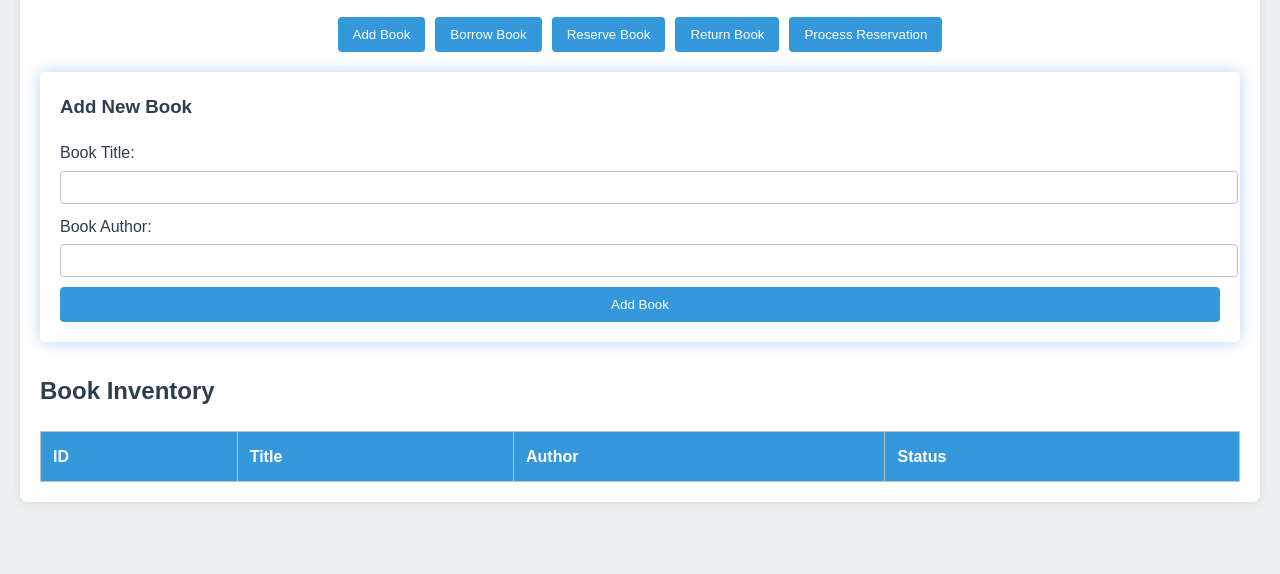
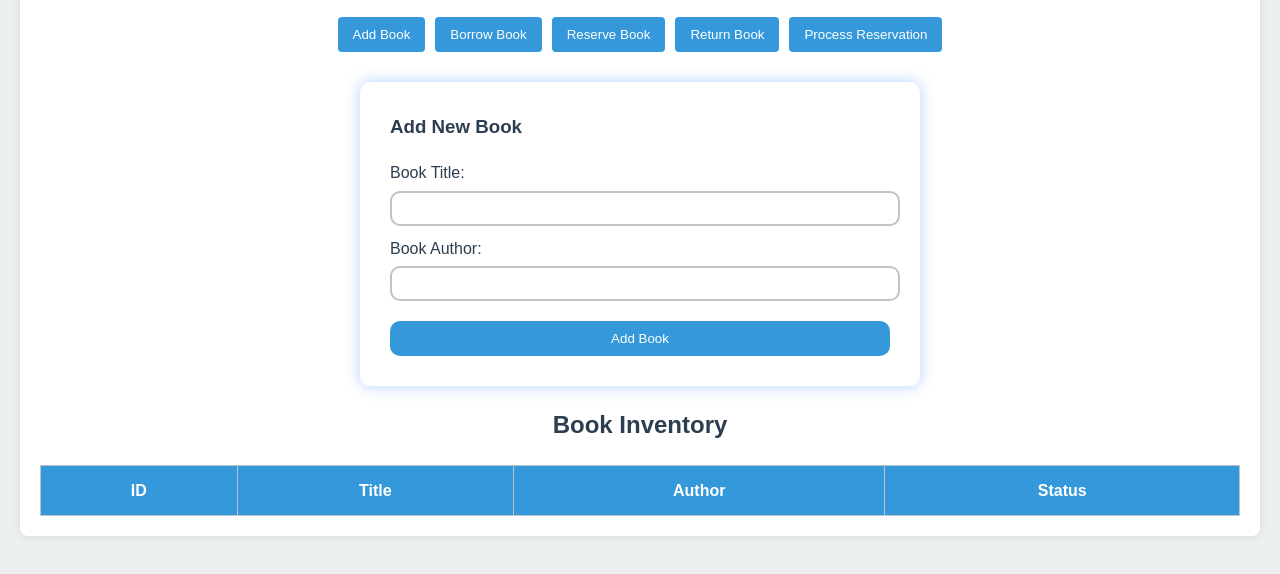
Before and after one commit to Wilibold-Affrial/Personal-Task-Manager-and-Skill-Tree---Website, a plain HTML site: page index.html in a window 1280 px wide. Both pictures are taken after a click on the button "Add Book". Shown: the part 116-690 px from the top of the page. Drawn offline with Linux system fonts and the light colour scheme.

Commit message:
Update CSS

```diff
--- a/styles.css
+++ b/styles.css
@@ -27,6 +27,7 @@ body {
 h2 {
     color: var(--secondary-color);
     margin-bottom: 20px;
+    text-align: center;
 }
 
 h1 {
@@ -39,7 +40,7 @@ h1 {
     display:flex;
     justify-content: center;
     gap: 10px;
-    margin-bottom: 20px;
+    margin-bottom: 30px;
     flex-wrap: wrap;
 }
 
@@ -58,7 +59,7 @@ button:hover {
 }
 
 #bookList {
-    margin-top: 30px;
+    margin-top: 20px;
 }
 
 table {
@@ -68,15 +69,18 @@ table {
     background-color: white;
 }
 
-th, td {
+td {
     border: 1px solid var(--border-color);
     padding: 12px;
     text-align: left;
 }
 
 th {
+    border: 1px solid var(--border-color);
+    padding: 12px;
     background-color: var(--primary-color);
     color: white;
+    text-align: center;
 }
 
 tr:nth-child(even) {
@@ -84,12 +88,16 @@ tr:nth-child(even) {
 }
 
 .form-group {
-    display: none;
+    display:none;
     margin-bottom: 20px;
+    margin: auto;
     background-color: white;
-    padding: 20px;
-    border-radius: 4px;
+    padding: 30px;
+    border-radius: 10px;
     box-shadow: 0 0 15px rgba(0, 100, 255, 0.3);
+    height: fit-content;
+    width: 500px;
+
 }
 
 .form-group h3 {
@@ -104,16 +112,18 @@ tr:nth-child(even) {
 }
 
 .form-group input {
-    width: 100%;
+    width: 98%;
     padding: 8px;
     margin-bottom: 10px;
-    border: 1px solid var(--border-color);
-    border-radius: 4px;
+    border: 2px solid var(--border-color);
+    border-radius: 10px;
 }
 
 .form-group button {
     display: block;
     width: 100%;
+    margin-top: 10px;
+    border-radius: 10px;
 }
 
 #toast {
```
